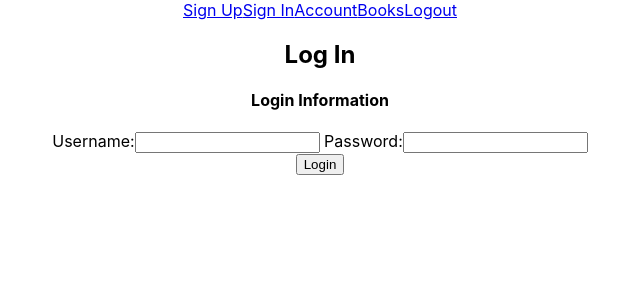
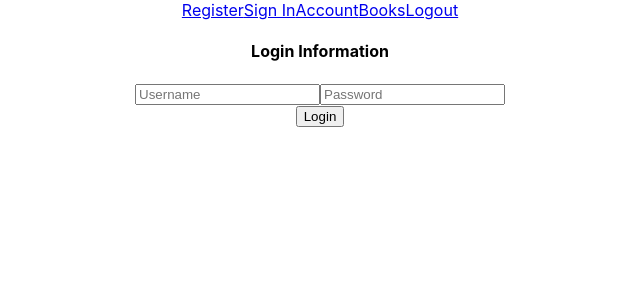
Before and after one commit to meloegel/my-libaray-fe, a React (Create React App) app: page /login in a window 1280 px wide. Shown: the top 300 px of the page, without its empty margins (320-960 px from the left). Built offline with nearby package versions, Linux system fonts and the light colour scheme.

Commit message:
added bootstrap to login inputs

```diff
--- a/src/App.js
+++ b/src/App.js
@@ -7,7 +7,7 @@ import './styles/sass/index.scss';
 import UserProfile from './components/UserProfile'
 
 import Login from './components/Login'
-import SignUp from './components/SignUp'
+import Registration from './components/Registration'
 import PrivateRoute from './components/PrivateRoute'
 import BookList from './components/MyLibraryBookList'
 import AddBook from './components/AddBook'
@@ -34,7 +34,7 @@ function App() {
         <UserContext.Provider value={{ userId, setUserId }}>
           <div className="App">
             <nav>
-              <NavLink to="/">Sign Up</NavLink>
+              <NavLink to="/">Register</NavLink>
               <NavLink to="/login" >Sign In</NavLink>
               <NavLink to='/account'>Account</NavLink>
               <NavLink to='/books'>Books</NavLink>
@@ -42,7 +42,7 @@ function App() {
             </nav>
             <div>
               <Switch>
-                <Route exact path='/' component={SignUp} />
+                <Route exact path='/' component={Registration} />
                 <Route path='/login' component={Login} />
                 <PrivateRoute path='/account' component={UserProfile} />
                 <PrivateRoute path='/books' component={BookList} />
--- a/src/components/Login.js
+++ b/src/components/Login.js
@@ -3,6 +3,8 @@ import { useHistory } from "react-router-dom";
 import { axiosWithAuth } from '../utils/axiosWithAuth'
 import loginSchema from "../validation/loginSchema";
 import * as yup from "yup";
+import InputGroup from 'react-bootstrap/InputGroup'
+import FormControl from 'react-bootstrap/FormControl'
 
 const initialFormValues = {
     username: '',
@@ -72,27 +74,26 @@ export default function Login() {
     return (
         <div className="login container">
             <form className="form container" onSubmit={onSubmit} disabled={disabled}>
-                <div id="login-title">
-                    <h2>Log In</h2>
-                </div>
-                <div className="login form">
                 <h4>Login Information</h4>
-                    <label> Username:
-                        <input
+                <InputGroup >
+                    <FormControl
+                        placeholder="Username"
+                        aria-label="Username"
+                        aria-describedby="basic-addon1"
                         value={formValues.username}
                         onChange={onInputChange}
                         name="username"
                         type="text"
                     />
-                    </label>
-                    <label> Password:
-                        <input
+                    <FormControl
+                        placeholder="Password"
+                        aria-label="Password"
+                        aria-describedby="basic-addon1"
                         value={formValues.password}
                         onChange={onInputChange}
                         name="password"
                         type="text"
                     />
-                    </label>
                     <div id="login-btn">
                         <button className="submit">Login</button>
                     </div>
@@ -100,7 +101,7 @@ export default function Login() {
                         <div>{formErrors.username}</div>
                         <div>{formErrors.password}</div>
                     </div>
-                </div>
+                </InputGroup>
             </form>
         </div>
     );
```
Also changed, not shown: src/components/Registration.js (renamed from src/components/SignUp.js). Lines whose indentation alone changed are shown as unchanged.
